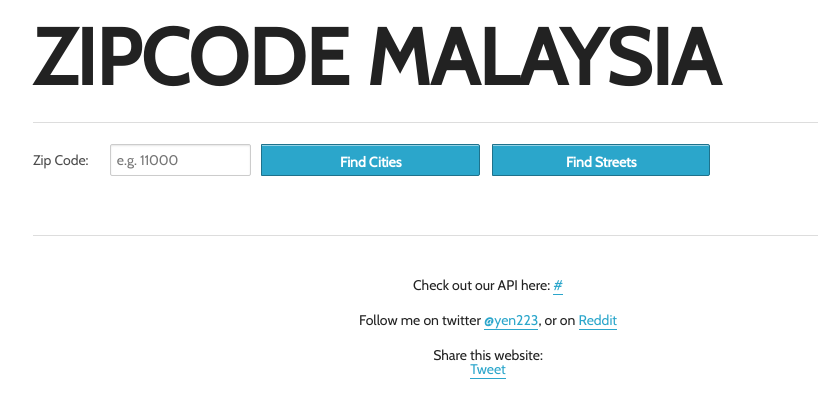
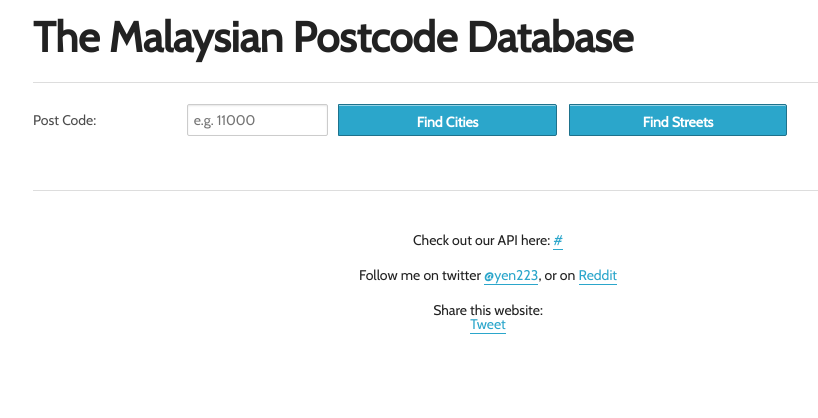
Before and after one commit to yen223/zipcode-malaysia, a Django app: template zipcode/zipcode/templates/zipcode/index.html in a window 1280 px wide. Shown: the top 418 px of the page, without its empty margins (152-970 px from the left). Run offline with Django 3.2, Linux system fonts and the light colour scheme; the template is opened without the code that fills it, so the values that code supplies are empty; some libraries are stand-ins or nearby versions.

Commit message:
Changed header font

```diff
--- a/zipcode/zipcode/static/stylesheets/app.css
+++ b/zipcode/zipcode/static/stylesheets/app.css
@@ -23,8 +23,8 @@ body{
 }
 h2{
 	font-family: 'Cabin', sans-serif;
-	text-transform: uppercase;
-	font-size: 5.6em;
+	/*text-transform: uppercase;*/
+	font-size: 3.0em;
 }
 h2 em{
 	font-style: normal;
--- a/zipcode/zipcode/templates/zipcode/index.html
+++ b/zipcode/zipcode/templates/zipcode/index.html
@@ -40,7 +40,7 @@
 
   <div class="row">
     <div class="twelve columns">
-      <h2>Zipcode Malaysia</h2>
+      <h2>The Malaysian Postcode Database</h2>
       <hr />
     </div>
   </div>
@@ -49,8 +49,8 @@
     <div class="twelve columns">
       <form id="paragraphs">
         <div class="row">
-          <div class="one columns">
-            <label class="left inline">Zip Code:</label>
+          <div class="two columns">
+            <label class="left inline">Post Code:</label>
           </div>
           <div class="two columns">
             <input type="text" class="inline" placeholder="e.g. 11000" name="postcode"/>
@@ -61,7 +61,7 @@
           <div class="three columns">
             <a id="btn_find_street" class="button expand postfix">Find Streets</a>
         </div>
-          <div class="four columns end">
+          <div class="two columns end">
             <p></p>
           </div>
         </div>
```
